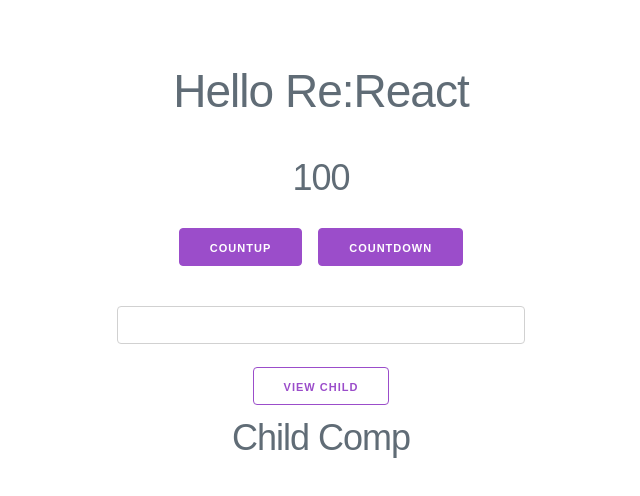
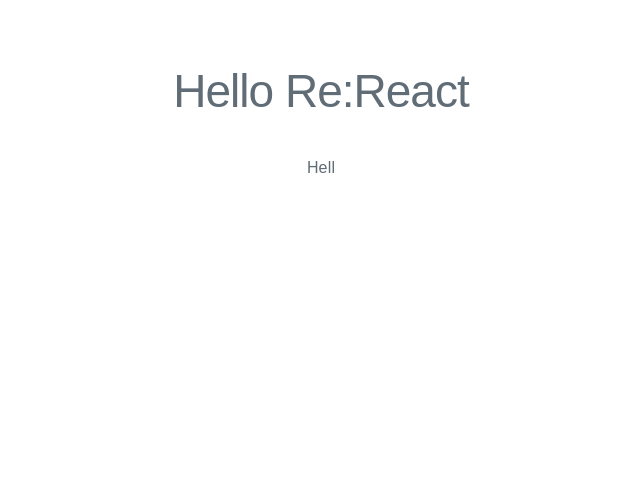
Before and after one commit to BoxPistols/Hello_Re-React_21-10-09, a React (Create React App) app: page / in a window 1280 px wide. Shown: the top 496 px of the page, without its empty margins (319-959 px from the left). Built offline with nearby package versions, Linux system fonts and the light colour scheme.

Commit message:
Redux Form Base

```diff
--- a/package.json
+++ b/package.json
@@ -7,6 +7,7 @@
   "dependencies": {
     "react": "17.0.2",
     "react-dom": "17.0.2",
+    "react-redux": "7.2.6",
     "react-scripts": "4.0.0"
   },
   "devDependencies": {
--- a/src/App.js
+++ b/src/App.js
@@ -1,58 +1,14 @@
-import React, { useState } from 'react'
-import { ChildArea } from './component/ChildArea'
+import React from 'react'
 import './styles.scss'
 
 export default function App() {
-  // counter state
-  const [count, setCount] = useState(100)
-  const [text, setText] = useState('')
-  const [open, setOpen] = useState(true)
-
-  const countUp = () => {
-    setCount((prev) => count + 2)
-  }
-
-  const countDown = () => {
-    setCount((prev) => count - 2)
-  }
-
-  // form change
-  const onChangeInput = (e) => setText(e.target.value)
-
-  // Open Toggle
-  const onClickOpen = () => setOpen(!open)
-  console.log(open)
-
-  const data = [...Array(200).keys()]
-  console.log(data)
-  data.forEach(() => {
-    console.log('...')
-  })
   return (
     <div className="App">
       <div className="container">
         <div className="row">
           <div className="column column-80">
             <h1>Hello Re:React</h1>
-            <section className="section">
-              {/* Counter */}
-              <h2>{count}</h2>
-              <button onClick={countUp}>countUp</button>
-              <button onClick={countDown}>countDown</button>
-            </section>
-          </div>
-        </div>
-        <div className="row">
-          <div className="column column-80">
-            <section className="section">
-              {/* Form */}
-              {text}
-              <input onChange={onChangeInput} value={text} />
-              <button className="button button-outline" onClick={onClickOpen}>
-                View Child
-              </button>
-              <ChildArea open={open} />
-            </section>
+            <section className="section">Hell</section>
           </div>
         </div>
       </div>
--- /dev/null
+++ b/src/domain/entity/gender.ts
@@ -0,0 +1 @@
+export type Gender = 'male' | 'female' | ''
--- a/src/index.js
+++ b/src/index.js
@@ -1,12 +1,11 @@
-import { StrictMode } from "react";
-import ReactDOM from "react-dom";
+import { StrictMode } from 'react'
+import ReactDOM from 'react-dom'
+import App from './App'
 
-import App from "./App";
-
-const rootElement = document.getElementById("root");
+const rootElement = document.getElementById('root')
 ReactDOM.render(
   <StrictMode>
     <App />
   </StrictMode>,
-  rootElement
-);
+  rootElement,
+)
```
Also changed, not shown: src/component/Count.js (added, +61 -0 lines), src/domain/entity/profile.ts (added, +8 -0 lines), src/store/profile/actions.ts (added), src/store/profile/reducer.ts (added).
